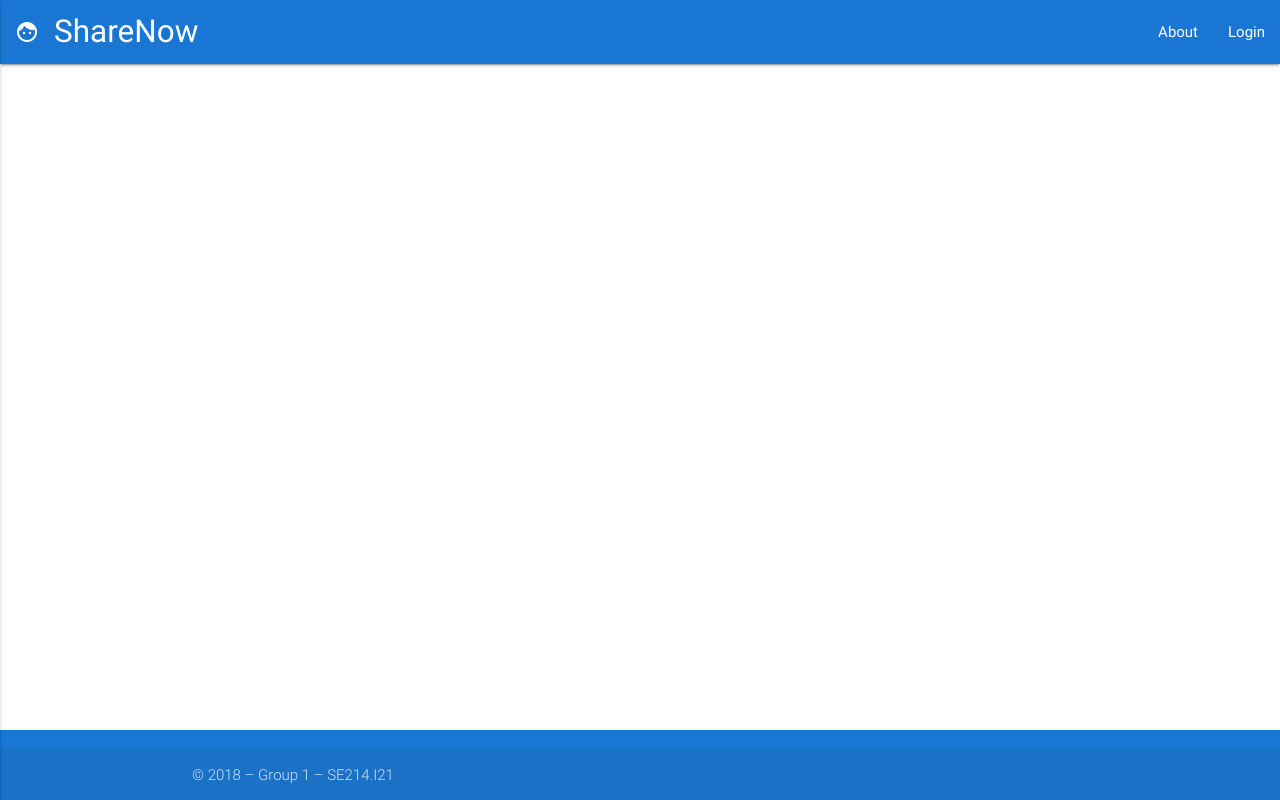
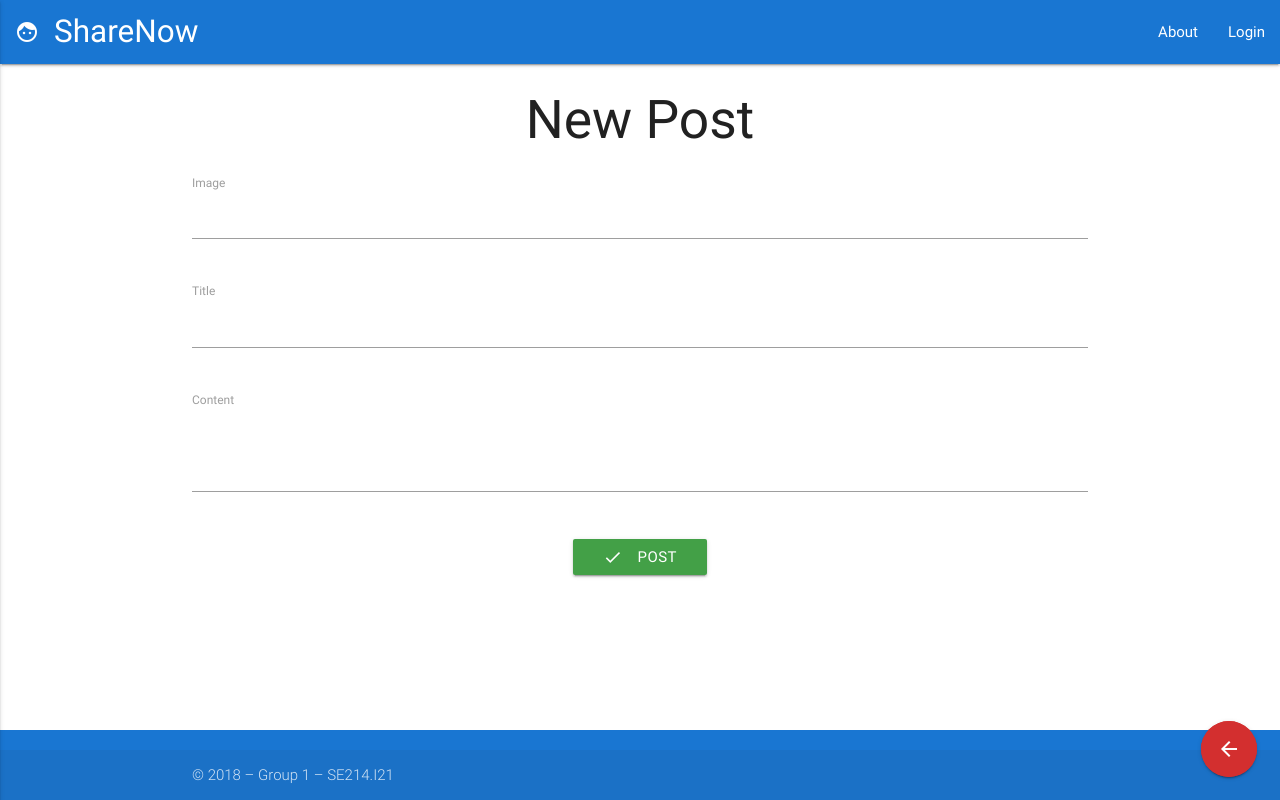
Before and after one commit to nguyenphucthienan/share-now, a React (Create React App) app in the folder client/: page /posts/new in a window 1280 px wide. Built offline with nearby package versions, Linux system fonts and the light colour scheme; no server answers.

Commit message:
Add PostNew, InputFile, TextAreaField components
Add Redux-Form

```diff
--- a/client/package.json
+++ b/client/package.json
@@ -19,6 +19,7 @@
     "react-router-dom": "^4.2.2",
     "react-scripts": "1.1.2",
     "redux": "^3.7.2",
+    "redux-form": "^7.3.0",
     "redux-thunk": "^2.2.0"
   },
   "scripts": {
--- a/client/src/components/App.js
+++ b/client/src/components/App.js
@@ -8,6 +8,7 @@ import Footer from './Footer';
 import About from './About';
 import Landing from './Landing';
 import Dashboard from './Dashboard';
+import PostNew from './PostNew';
 
 class App extends Component {
   componentDidMount() {
@@ -25,6 +26,7 @@ class App extends Component {
                 <Route exact path="/" component={Landing} />
                 <Route exact path="/about" component={About} />
                 <Route exact path="/dashboard" component={Dashboard} />
+                <Route exact path="/posts/new" component={PostNew} />
               </Switch>
             </main>
             <Footer />
--- a/client/src/components/Dashboard.js
+++ b/client/src/components/Dashboard.js
@@ -1,4 +1,5 @@
 import React, { Component } from 'react';
+import { Link } from 'react-router-dom';
 import config from '../config';
 
 import PostList from './PostList';
@@ -8,11 +9,25 @@ class Dashboard extends Component {
     document.title = `${config.appName} – Dashboard`;
   }
 
+  renderNewButton() {
+    return (
+      <div className="fixed-action-btn">
+        <Link
+          to="/posts/new"
+          className="waves-effect waves-light btn btn-floating btn-large red darken-2 pulse"
+        >
+          <i className="material-icons">add</i>
+        </Link>
+      </div>
+    );
+  }
+
   render() {
     return (
       <div className="container">
         <h2 className="center-align">Dashboard</h2>
         <PostList />
+        {this.renderNewButton()}
       </div>
     );
   }
--- /dev/null
+++ b/client/src/components/InputField.js
@@ -0,0 +1,13 @@
+import React from 'react';
+
+export default ({ input, label, meta: { error, touched } }) => (
+  <div className="row">
+    <div className="col s12">
+      <label>{label}</label>
+      <input {...input} />
+      <div className="red-text error-message">
+        {touched && error}
+      </div>
+    </div>
+  </div>
+);
--- a/client/src/components/PostCard.js
+++ b/client/src/components/PostCard.js
@@ -6,9 +6,9 @@ class PostCard extends Component {
       <div className="col s12 m6">
         <div className="card">
           <div className="card-image">
-            <img src="https://upload.wikimedia.org/wikipedia/commons/thumb/9/99/Unofficial_JavaScript_logo_2.svg/480px-Unofficial_JavaScript_logo_2.svg.png" alt="img" />
+            <img src="https://cdn.worldvectorlogo.com/logos/react-1.svg" alt="img" />
             <span className="card-title">Card Title</span>
-            <a className="btn-floating halfway-fab waves-effect waves-light red"><i className="material-icons">favorite</i></a>
+            <a className="btn-floating halfway-fab waves-effect waves-light red darken-2"><i className="material-icons">favorite</i></a>
           </div>
           <div className="card-content">
             <p>I am a very simple card. I am good at containing small bits of information. I am convenient because I require little markup to use effectively.</p>
--- /dev/null
+++ b/client/src/components/PostNew.js
@@ -0,0 +1,105 @@
+import React, { Component } from 'react';
+import { reduxForm, Field } from 'redux-form';
+import { withRouter } from 'react-router-dom';
+import axios from 'axios';
+import config from '../config';
+
+import InputField from './InputField';
+import TextAreaField from './TextAreaField';
+
+class PostNew extends Component {
+  componentDidMount() {
+    document.title = `${config.appName} – New Post`;
+  }
+
+  async createPost(values) {
+    await axios.post('/api/posts', values);
+    this.props.history.push('/posts');
+  }
+
+  renderBackButton() {
+    return (
+      <div className="fixed-action-btn">
+        <a
+          onClick={() => this.props.history.goBack()}
+          className="waves-effect waves-light btn btn-floating btn-large red darken-2 pulse"
+        >
+          <i className="material-icons">arrow_back</i>
+        </a>
+      </div>
+    );
+  }
+
+  render() {
+    return (
+      <div className="container">
+        <div className="row">
+          <div className="col s12">
+            <h2 className="center-align">New Post</h2>
+            <div>
+              <form onSubmit={this.props.handleSubmit(values => this.createPost(values))}>
+                <Field
+                  type="text"
+                  name="image"
+                  label="Image"
+                  component={InputField}
+                />
+                <Field
+                  type="text"
+                  name="title"
+                  label="Title"
+                  component={InputField}
+                />
+                <Field
+                  type="text"
+                  name="content"
+                  label="Content"
+                  component={TextAreaField}
+                />
+                <div className="row center-align">
+                  <div className="col s12">
+                    <button type="submit" className="btn green darken-1 center-align">
+                      <i className="material-icons left">done</i>Post
+                    </button>
+                  </div>
+                </div>
+              </form>
+            </div>
+            {this.renderBackButton()}
+          </div>
+        </div>
+      </div>
+    );
+  }
+}
+
+function validate(values) {
+  const errors = {};
+
+  if (!values.image) {
+    errors.image = 'Image cannot be blank';
+  }
+
+  if (!values.title) {
+    errors.title = 'Title cannot be blank';
+  }
+
+  if (values.title && values.title.trim().length > 150) {
+    errors.title = 'Title must be a string with a maximum length of 150 characters';
+  }
+
+  if (!values.content) {
+    errors.content = 'Content cannot be blank';
+  }
+
+  if (values.content && values.content.trim().length < 10) {
+    errors.content = 'Content must be at least 10 characters';
+  }
+
+  return errors;
+}
+
+export default reduxForm({
+  form: 'postNew',
+  validate
+})(withRouter(PostNew));
--- /dev/null
+++ b/client/src/components/TextAreaField.js
@@ -0,0 +1,13 @@
+import React from 'react';
+
+export default ({ input, label, meta: { error, touched } }) => (
+  <div className="row">
+    <div className="col s12">
+      <label>{label}</label>
+      <textarea className="materialize-textarea" {...input} />
+      <div className="red-text error-message">
+        {touched && error}
+      </div>
+    </div>
+  </div>
+);
--- a/client/src/reducers/index.js
+++ b/client/src/reducers/index.js
@@ -1,7 +1,9 @@
 import { combineReducers } from 'redux';
+import { reducer as reduxForm } from 'redux-form';
 
 import userReducer from './userReducer';
 
 export default combineReducers({
-  user: userReducer
+  user: userReducer,
+  form: reduxForm
 });
```
